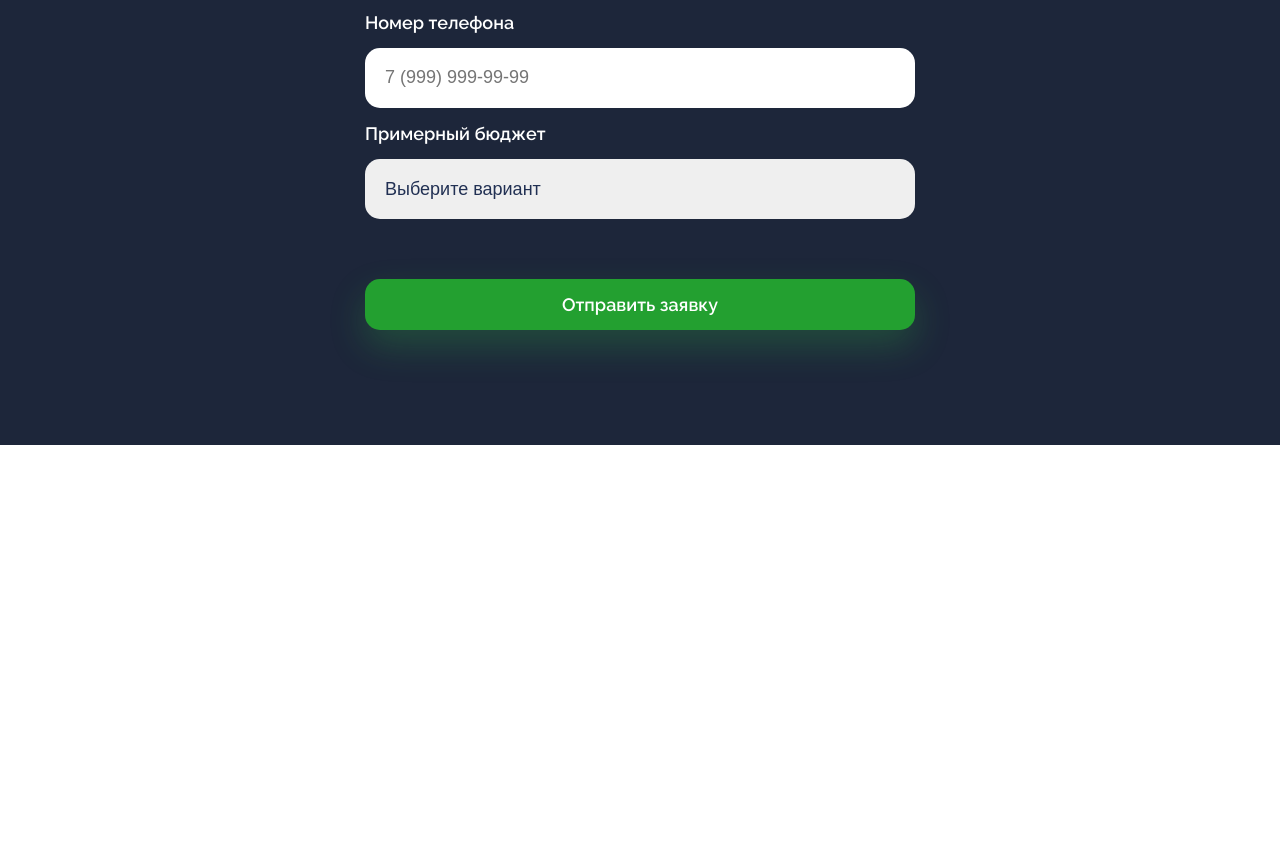
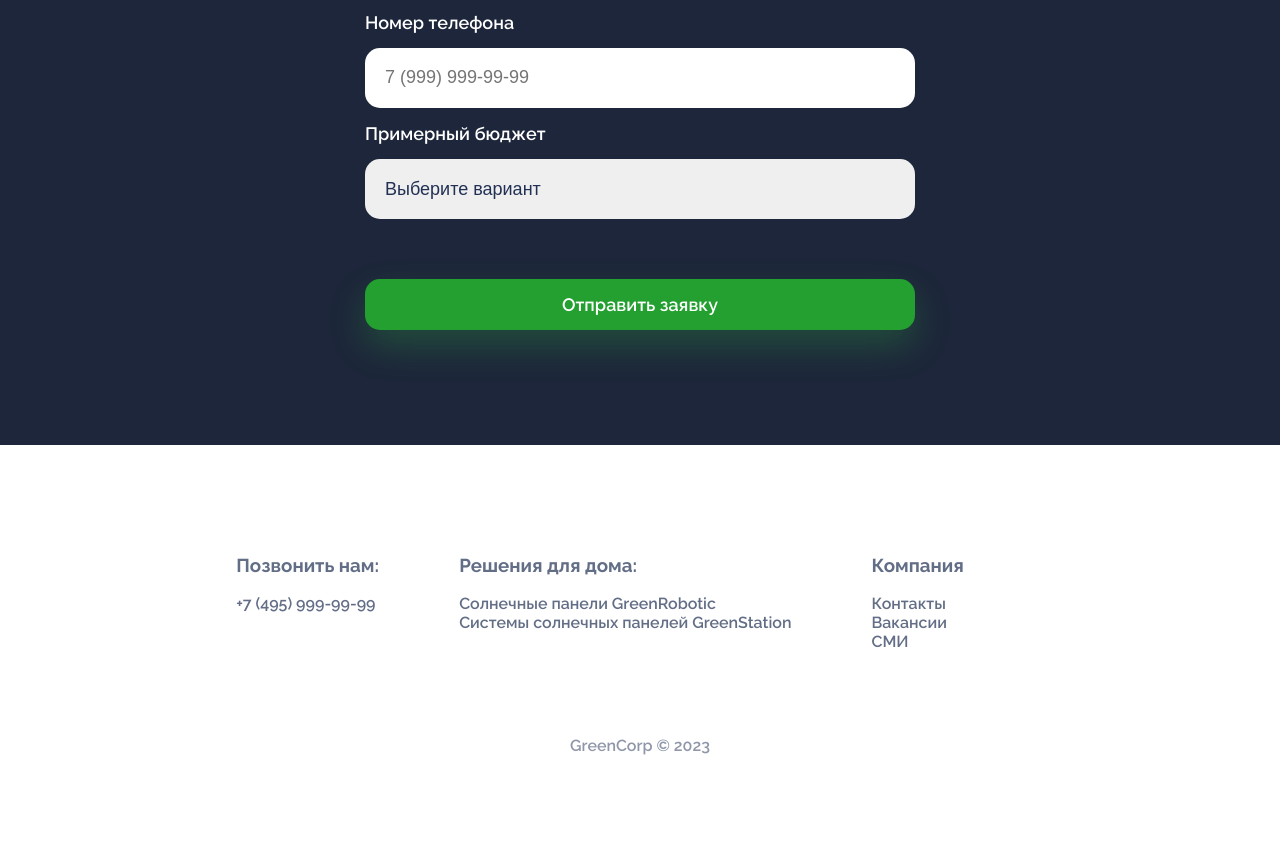
Before and after one commit to xakep2199/sber-green-corp, a plain HTML site: page index.html in a window 1280 px wide. Shown: the part 1473-2334 px from the top of the page. Before the commit the page ends 1918 px from the top, so only its background shows below. Drawn offline with Linux system fonts and the light colour scheme.

Commit message:
Третья версия проекта

```diff
--- a/index.html
+++ b/index.html
@@ -58,5 +58,33 @@
            </form>
           </div>
       </section>
+      <footer>
+        <div class="footer__container">
+          <div class="footer__group">
+            <h3>Позвонить нам:</h3>
+            <div class="footer__links">
+              <a href="tel:74959999999">+7 (495) 999-99-99</a>
+            </div>
+          </div>
+            <div class="footer__group">
+              <h3>Решения для дома:</h3>
+              <div class="footer__links">
+                <a href="#">Солнечные панели GreenRobotic</a>
+                <a href="#">Cистемы солнечных панелей GreenStation</a>
+              </div>
+            </div>
+              <div class="footer__group">
+                <h3>Компания</h3>
+                <div class="footer__links">
+                  <a href="#">Контакты</a>
+                  <a href="#">Вакансии</a>
+                  <a href="#">СМИ</a>
+                </div>
+              </div>
+            </div>
+        <div class="footer_copyright">
+          <p>GreenCorp © 2023</p>
+        </div>
+      </footer>
 </body>
 </html>
--- a/main.css
+++ b/main.css
@@ -138,3 +138,28 @@ header {
         box-shadow: 0 16px 36px rgba(246 152 12 / 20%);
         transition: background-color, 0.3s ease-in;
       }
+      footer {
+        padding: 90px 20px 90px 20px;
+        font-size: 16px;
+        font-weight: 600;
+      }
+      .footer_copyright {
+        margin-top: 40px;
+        text-align: center;
+        opacity: 0.5;
+      }
+      .footer__container {
+        display: flex;
+        justify-content: center;
+      }
+      .footer__group {
+        padding-right: 80px;
+        font-size: 16px;
+        opacity: 0.7;
+        margin-bottom: 30px;
+      }
+      .footer__links {
+        display: flex;
+        flex-direction: column;
+        margin-bottom: 15px;
+      }
```
